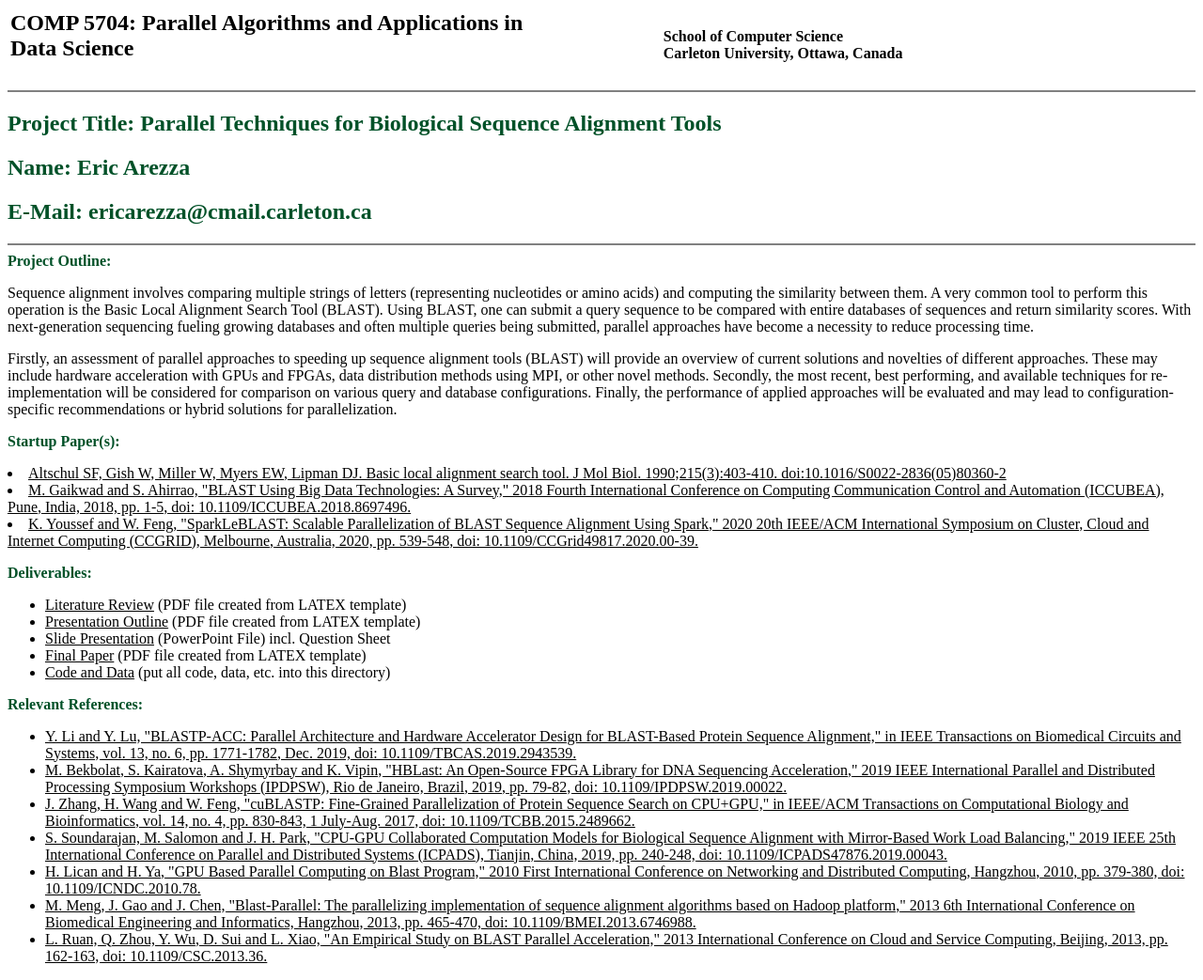
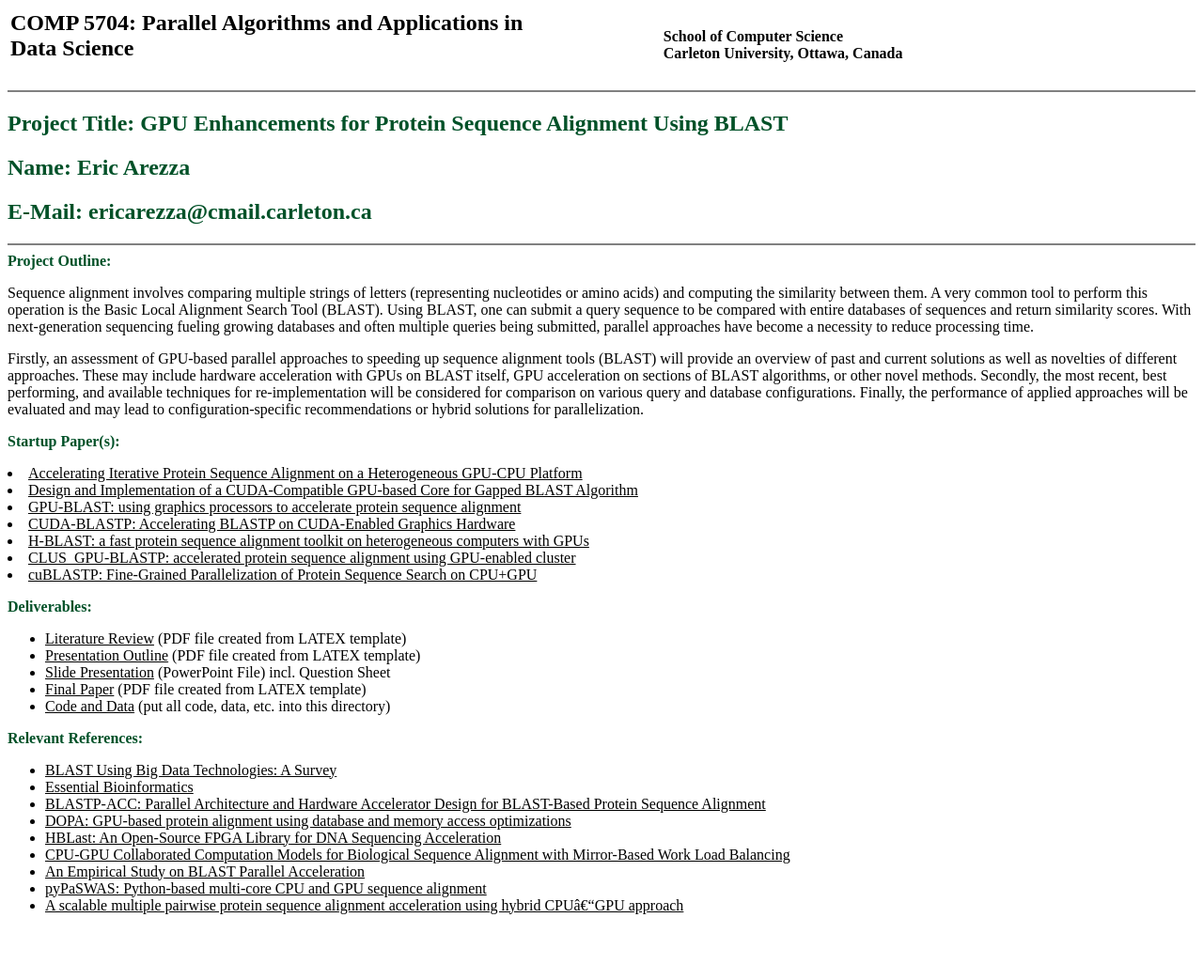
Before and after one commit to erixazerro/erixazerro.github.io, a plain HTML site: page index.html in a window 1280 px wide. Shown: the whole page at 94% size. After the commit the page ends 989 px from the top, so only its background shows below. Drawn offline with Linux system fonts and the light colour scheme.

Commit message:
Update index.html

```diff
--- a/index.html
+++ b/index.html
@@ -28,7 +28,7 @@
 </table>
 
 <hr noshade="noshade">
-<h2><font color="#005128">Project Title: </font><font><font color="#005128">Parallel Techniques for Biological Sequence Alignment Tools</font></font></h2>
+<h2><font color="#005128">Project Title: </font><font><font color="#005128">GPU Enhancements for Protein Sequence Alignment Using BLAST</font></font></h2>
 
 <h2><font><font color="#005128">Name: Eric Arezza</font></font></h2>
 
@@ -45,16 +45,20 @@
 	being submitted, parallel approaches have become a necessity to reduce processing time.
 	</p>
 	<p>
-	Firstly, an assessment of parallel approaches to speeding up sequence alignment tools (BLAST) will provide an overview of current solutions and novelties
-	of different approaches. These may include hardware acceleration with GPUs and FPGAs, data distribution methods using MPI, or other novel methods.
+	Firstly, an assessment of GPU-based parallel approaches to speeding up sequence alignment tools (BLAST) will provide an overview of past and current solutions as well as novelties
+	of different approaches. These may include hardware acceleration with GPUs on BLAST itself, GPU acceleration on sections of BLAST algorithms, or other novel methods.
 	Secondly, the most recent, best performing, and available techniques for re-implementation will be considered for comparison on various query and database
 	configurations. Finally, the performance of applied approaches will be evaluated and may lead to configuration-specific recommendations or hybrid solutions
 	for parallelization.
 	</p>
 <p><b><font color="#005128">Startup Paper(s):</font></b>
-    <li><a href="https://www.sciencedirect.com/science/article/abs/pii/S0022283605803602"> Altschul SF, Gish W, Miller W, Myers EW, Lipman DJ. Basic local alignment search tool. J Mol Biol. 1990;215(3):403-410. doi:10.1016/S0022-2836(05)80360-2 </a></li>
-    <li><a href="https://ieeexplore-ieee-org.proxy.library.carleton.ca/stamp/stamp.jsp?tp=&arnumber=8697496"> M. Gaikwad and S. Ahirrao, "BLAST Using Big Data Technologies: A Survey," 2018 Fourth International Conference on Computing Communication Control and Automation (ICCUBEA), Pune, India, 2018, pp. 1-5, doi: 10.1109/ICCUBEA.2018.8697496. </a> </li>
-    <li><a href="https://ieeexplore-ieee-org.proxy.library.carleton.ca/stamp/stamp.jsp?tp=&arnumber=9139640"> K. Youssef and W. Feng, "SparkLeBLAST: Scalable Parallelization of BLAST Sequence Alignment Using Spark," 2020 20th IEEE/ACM International Symposium on Cluster, Cloud and Internet Computing (CCGRID), Melbourne, Australia, 2020, pp. 539-548, doi: 10.1109/CCGrid49817.2020.00-39. </a> </li>
+    <li><a href="https://ieeexplore.ieee.org/document/7568363"> Accelerating Iterative Protein Sequence Alignment on a Heterogeneous GPU-CPU Platform </a></li>
+    <li><a href="https://www.sciencedirect.com/science/article/pii/S1877050910000542"> Design and Implementation of a CUDA-Compatible GPU-based Core for Gapped BLAST Algorithm </a> </li>
+    <li><a href="https://www.ncbi.nlm.nih.gov/pmc/articles/PMC3018811/"> GPU-BLAST: using graphics processors to accelerate protein sequence alignment </a> </li>
+    <li><a href="https://pubmed.ncbi.nlm.nih.gov/21339531/"> CUDA-BLASTP: Accelerating BLASTP on CUDA-Enabled Graphics Hardware </a> </li>
+    <li><a href="https://academic.oup.com/bioinformatics/article/33/8/1130/2900493"> H-BLAST: a fast protein sequence alignment toolkit on heterogeneous computers with GPUs </a> </li>
+    <li><a href="https://www.semanticscholar.org/paper/CLUS_GPU-BLASTP%3A-accelerated-protein-sequence-using-Rani-Gupta/5b3d7454bfcd0cedf9c6790a48a2023eaff5d862"> CLUS_GPU-BLASTP: accelerated protein sequence alignment using GPU-enabled cluster </a> </li>
+    <li><a href="https://pubmed.ncbi.nlm.nih.gov/26469393/"> cuBLASTP: Fine-Grained Parallelization of Protein Sequence Search on CPU+GPU </a> </li>
 </p>
 
 <p><b><font color="#005128">Deliverables:</font></b></p>
@@ -84,14 +88,15 @@
 <p><b><font color="#005128">Relevant References:</font></b></p>
 
 <ul>
-
-  <li><a href="https://ieeexplore-ieee-org.proxy.library.carleton.ca/stamp/stamp.jsp?tp=&arnumber=8854971"> Y. Li and Y. Lu, "BLASTP-ACC: Parallel Architecture and Hardware Accelerator Design for BLAST-Based Protein Sequence Alignment," in IEEE Transactions on Biomedical Circuits and Systems, vol. 13, no. 6, pp. 1771-1782, Dec. 2019, doi: 10.1109/TBCAS.2019.2943539. </a> </li>
-  <li><a href="https://ieeexplore-ieee-org.proxy.library.carleton.ca/stamp/stamp.jsp?tp=&arnumber=8778371"> M. Bekbolat, S. Kairatova, A. Shymyrbay and K. Vipin, "HBLast: An Open-Source FPGA Library for DNA Sequencing Acceleration," 2019 IEEE International Parallel and Distributed Processing Symposium Workshops (IPDPSW), Rio de Janeiro, Brazil, 2019, pp. 79-82, doi: 10.1109/IPDPSW.2019.00022. </a> </li>
-  <li><a href="https://ieeexplore-ieee-org.proxy.library.carleton.ca/stamp/stamp.jsp?tp=&arnumber=7296597"> J. Zhang, H. Wang and W. Feng, "cuBLASTP: Fine-Grained Parallelization of Protein Sequence Search on CPU+GPU," in IEEE/ACM Transactions on Computational Biology and Bioinformatics, vol. 14, no. 4, pp. 830-843, 1 July-Aug. 2017, doi: 10.1109/TCBB.2015.2489662. </a> </li>
-  <li><a href="https://ieeexplore-ieee-org.proxy.library.carleton.ca/stamp/stamp.jsp?tp=&arnumber=8975760"> S. Soundarajan, M. Salomon and J. H. Park, "CPU-GPU Collaborated Computation Models for Biological Sequence Alignment with Mirror-Based Work Load Balancing," 2019 IEEE 25th International Conference on Parallel and Distributed Systems (ICPADS), Tianjin, China, 2019, pp. 240-248, doi: 10.1109/ICPADS47876.2019.00043. </a> </li>
-  <li><a href="https://ieeexplore-ieee-org.proxy.library.carleton.ca/stamp/stamp.jsp?tp=&arnumber=5645360"> H. Lican and H. Ya, "GPU Based Parallel Computing on Blast Program," 2010 First International Conference on Networking and Distributed Computing, Hangzhou, 2010, pp. 379-380, doi: 10.1109/ICNDC.2010.78. </a> </li>
-  <li><a href="https://ieeexplore-ieee-org.proxy.library.carleton.ca/stamp/stamp.jsp?tp=&arnumber=6746988"> M. Meng, J. Gao and J. Chen, "Blast-Parallel: The parallelizing implementation of sequence alignment algorithms based on Hadoop platform," 2013 6th International Conference on Biomedical Engineering and Informatics, Hangzhou, 2013, pp. 465-470, doi: 10.1109/BMEI.2013.6746988. </a> </li>
-  <li><a href="https://ieeexplore-ieee-org.proxy.library.carleton.ca/stamp/stamp.jsp?tp=&arnumber=6693198"> L. Ruan, Q. Zhou, Y. Wu, D. Sui and L. Xiao, "An Empirical Study on BLAST Parallel Acceleration," 2013 International Conference on Cloud and Service Computing, Beijing, 2013, pp. 162-163, doi: 10.1109/CSC.2013.36. </a> </li>
+  <li><a href="https://ieeexplore-ieee-org.proxy.library.carleton.ca/stamp/stamp.jsp?tp=&arnumber=8697496"> BLAST Using Big Data Technologies: A Survey </a> </li>
+  <li><a href="https://www.cambridge.org/core/books/essential-bioinformatics/D003E841CD01B2F71C96E64C0B25E089"> Essential Bioinformatics </a> </li>
+  <li><a href="https://ieeexplore.ieee.org/document/8854971"> BLASTP-ACC: Parallel Architecture and Hardware Accelerator Design for BLAST-Based Protein Sequence Alignment </a> </li>
+  <li><a href="https://bmcresnotes.biomedcentral.com/articles/10.1186/1756-0500-4-261"> DOPA: GPU-based protein alignment using database and memory access optimizations </a> </li>
+  <li><a href="https://ieeexplore-ieee-org.proxy.library.carleton.ca/stamp/stamp.jsp?tp=&arnumber=8778371"> HBLast: An Open-Source FPGA Library for DNA Sequencing Acceleration </a> </li>
+  <li><a href="https://ieeexplore-ieee-org.proxy.library.carleton.ca/stamp/stamp.jsp?tp=&arnumber=8975760"> CPU-GPU Collaborated Computation Models for Biological Sequence Alignment with Mirror-Based Work Load Balancing </a> </li>
+  <li><a href="https://ieeexplore-ieee-org.proxy.library.carleton.ca/stamp/stamp.jsp?tp=&arnumber=6693198"> An Empirical Study on BLAST Parallel Acceleration </a> </li>
+  <li><a href="https://www.ncbi.nlm.nih.gov/pmc/articles/PMC5749749/"> pyPaSWAS: Python-based multi-core CPU and GPU sequence alignment </a> </li>
+  <li><a href="https://link.springer.com/article/10.1007/s10586-019-03035-8"> A scalable multiple pairwise protein sequence alignment acceleration using hybrid CPU–GPU approach </a> </li>
 </ul>
 
 </body></html>
```
